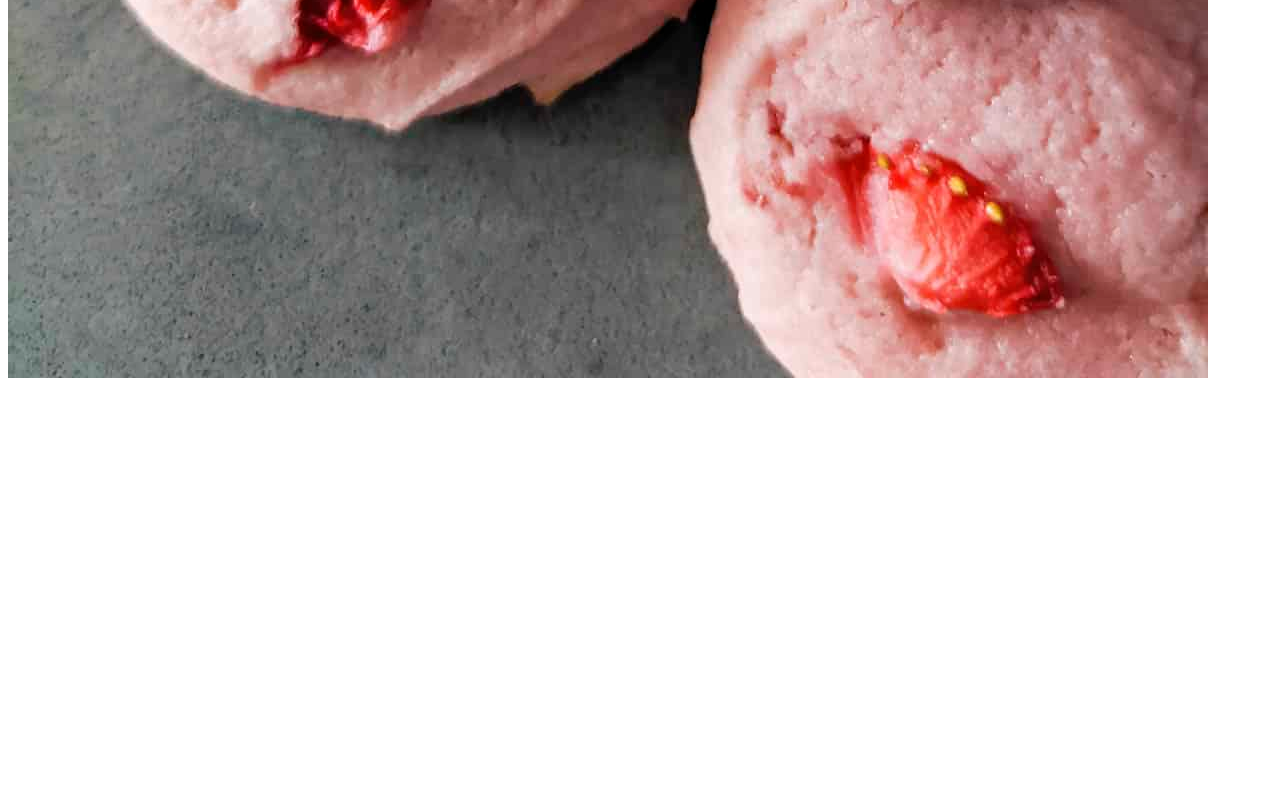
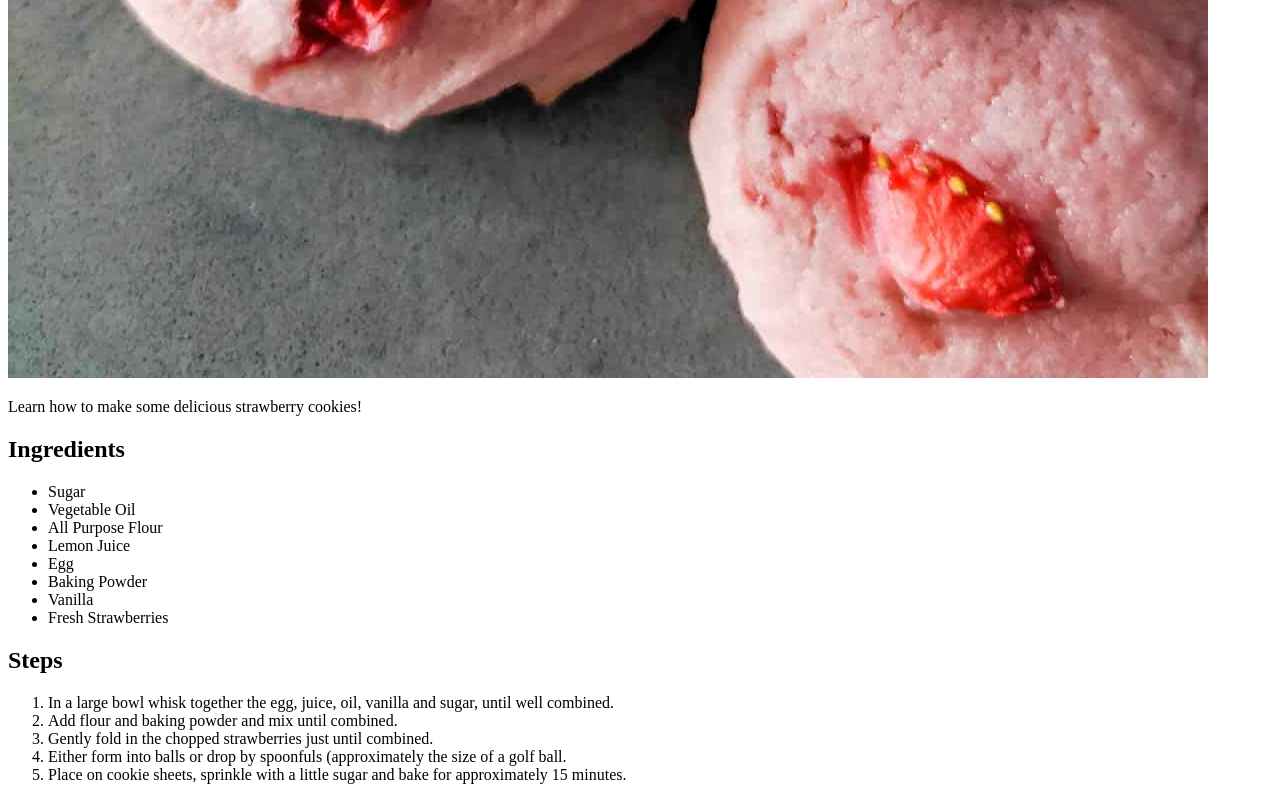
Before and after one commit to heltt/odin-recipes, a plain HTML site: page recipes/strawberry-cookies.html in a window 1280 px wide. Shown: the part 902-1702 px from the top of the page. Before the commit the page ends 1292 px from the top, so only its background shows below. Drawn offline with Linux system fonts and the light colour scheme.

Commit message:
Add content to strawberry cookies recipe

```diff
--- a/recipes/strawberry-cookies.html
+++ b/recipes/strawberry-cookies.html
@@ -8,6 +8,25 @@
 <body>
     <h1>Strawberry Cookies</h1>
     <img src="../images/cookies.jpg">
-</body>
+    <p>Learn how to make some delicious strawberry cookies!</p>
+    <h2>Ingredients</h2>
+    <ul>
+        <li>Sugar</li>
+        <li>Vegetable Oil</li>
+        <li>All Purpose Flour</li>
+        <li>Lemon Juice</li>
+        <li>Egg</li>
+        <li>Baking Powder</li>
+        <li>Vanilla</li>
+        <li>Fresh Strawberries</li>
+    </ul>
+    <h2>Steps</h2>
+    <ol>
+        <li>In a large bowl whisk together the egg, juice, oil, vanilla and sugar, until well combined.</li>
+        <li>Add flour and baking powder and mix until combined.</li>
+        <li>Gently fold in the chopped strawberries just until combined.</li>
+        <li>Either form into balls or drop by spoonfuls (approximately the size of a golf ball.</li>
+        <li>Place on cookie sheets, sprinkle with a little sugar and bake for approximately 15 minutes.</li>
+    </ol>
 </body>
 </html>
```
